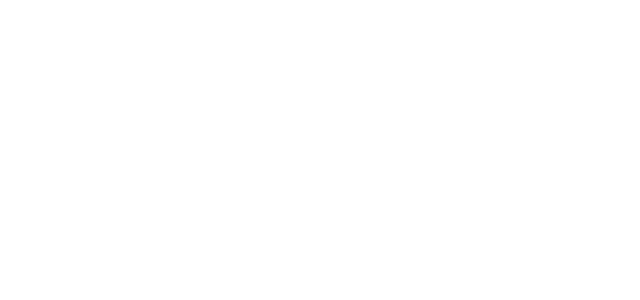
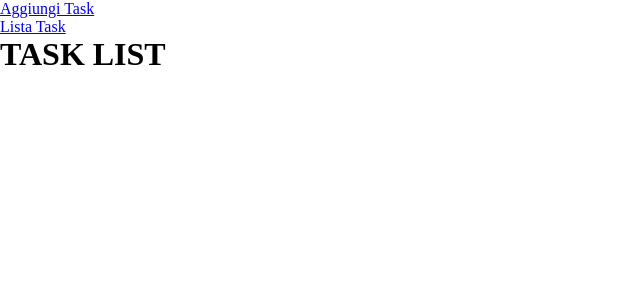
Before and after one commit to Matteo-Ciardi/ex-react-task-manager, a React (Vite) app: page / in a window 1280 px wide. Shown: the top 300 px of the page, without its empty margins (0-640 px from the left). Built offline with nearby package versions, Linux system fonts and the light colour scheme.

Commit message:
creata navbar e impostate routes

```diff
--- a/index.html
+++ b/index.html
@@ -2,9 +2,9 @@
 <html lang="en">
   <head>
     <meta charset="UTF-8" />
-    <link rel="icon" type="image/svg+xml" href="/vite.svg" />
+    <link rel="icon" type="image/svg+xml" href="#"/>
     <meta name="viewport" content="width=device-width, initial-scale=1.0" />
-    <title>ex-react-task-manager</title>
+    <title>Task Manager</title>
   </head>
   <body>
     <div id="root"></div>
--- a/src/App.jsx
+++ b/src/App.jsx
@@ -1,4 +1,8 @@
-import { BrowserRouter } from 'react-router-dom'
+import { BrowserRouter, Route, Routes } from 'react-router-dom'
+
+import DefaultLayout from './layouts/DefaultLayout'
+import AddTask from './pages/addtask/AddTask.jsx'
+import TaskList from './pages/tasklist/TaskList.jsx'
 
 import './App.css'
 
@@ -8,7 +12,13 @@
   return (
     <>
       <BrowserRouter>
-
+        <Routes>
+          <Route element={<DefaultLayout />} >
+            <Route index element={<TaskList />} />
+            <Route path='aggiungi-task' element={<AddTask />} />
+            <Route path='lista-task' element={<TaskList />} />
+          </Route>
+        </Routes>
       </BrowserRouter>
     </>
   )
--- /dev/null
+++ b/src/components/navbar/NavBar.jsx
@@ -0,0 +1,17 @@
+import { NavLink } from 'react-router-dom'
+import './navbar.css'
+
+export default function NavBar() {
+    return (
+        <nav>
+            <ul>
+                <li>
+                    <NavLink to="aggiungi-task">Aggiungi Task</NavLink>
+                </li>
+                <li>
+                    <NavLink to="lista-task">Lista Task</NavLink>
+                </li>
+            </ul>
+        </nav>
+    )
+}
--- /dev/null
+++ b/src/layouts/DefaultLayout.jsx
@@ -0,0 +1,19 @@
+import { Outlet } from 'react-router-dom'
+
+import NavBar from '../components/navbar/NavBar'
+
+import './defaultlayout.css'
+
+export default function DefaultLayout() {
+    return (
+        <>
+            <header>
+                <NavBar />
+            </header>
+
+            <main>
+                <Outlet />
+            </main>
+        </>
+    )
+}
--- /dev/null
+++ b/src/pages/addtask/AddTask.jsx
@@ -0,0 +1,7 @@
+import './addtask.css'
+
+export default function AddTask() {
+    return (
+        <h1>ADD TASK</h1>
+    )
+}
--- /dev/null
+++ b/src/pages/tasklist/TaskList.jsx
@@ -0,0 +1,7 @@
+import './tasklist.css'
+
+export default function TaskList() {
+    return (
+        <h1>TASK LIST</h1>
+    )
+}
```
Also changed, not shown: src/components/navbar/navbar.css (added), src/layouts/defaultlayout.css (added), src/pages/addtask/addtask.css (added), src/pages/tasklist/tasklist.css (added).
